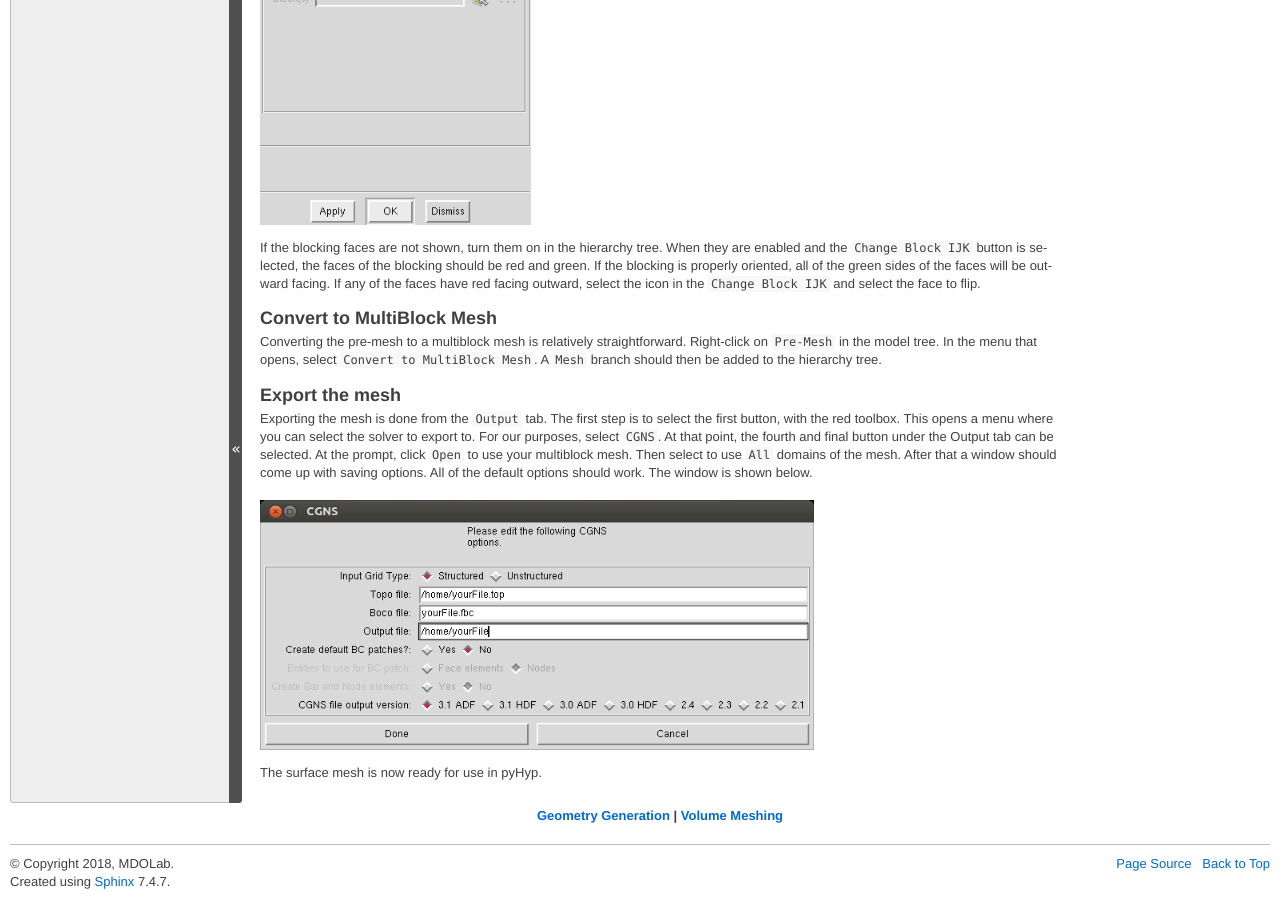
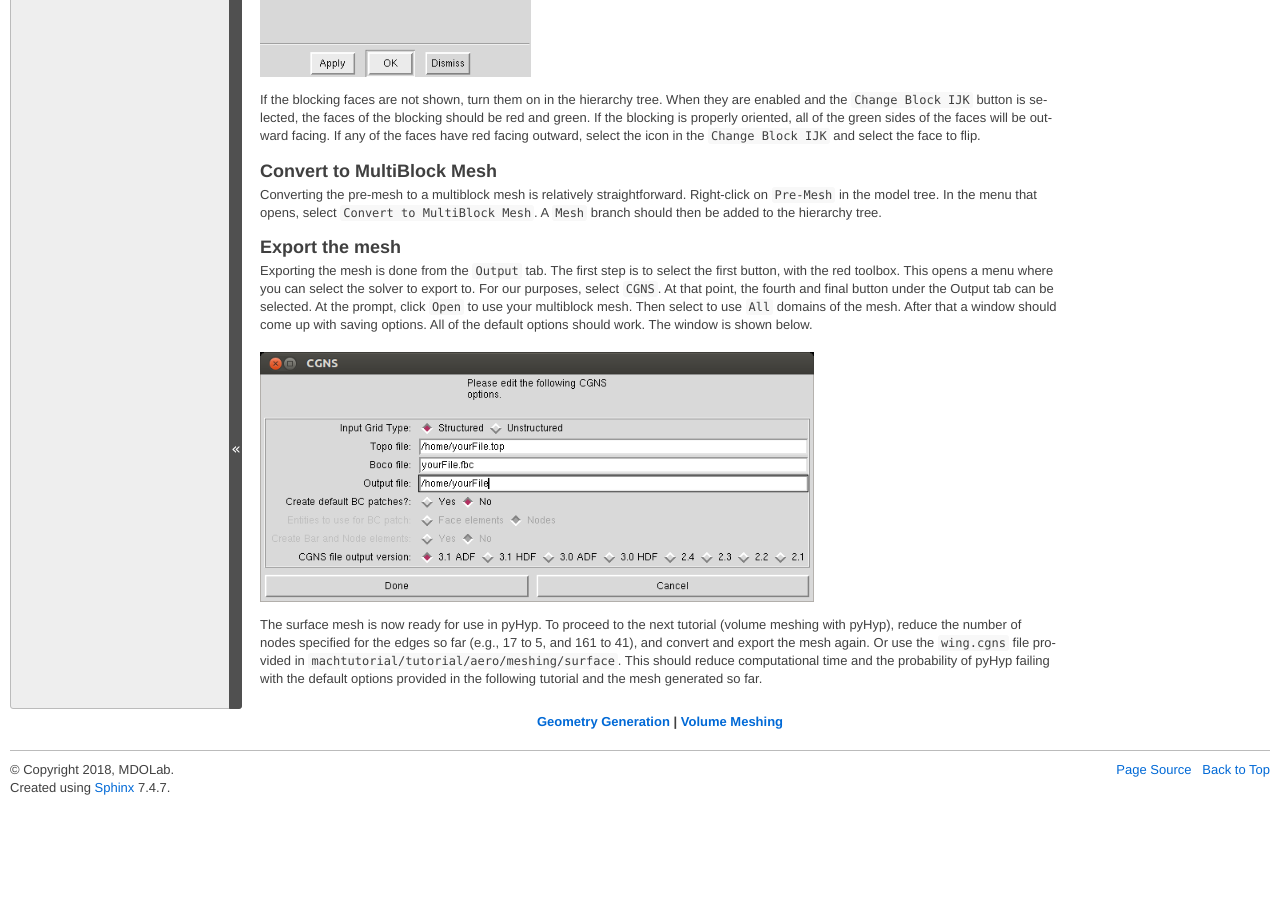
Before and after one commit to LMisTianWang/MACHtutorial, a Sphinx documentation site: the page built from doc/aero_icem.rst, in a window 1280 px wide and 900 px high, scrolled down 15975 px. Built offline with Sphinx 7.4.7, drawn with Linux system fonts in a browser that asks for light colours; after the commit the page ends 16781 px from its top, so only the background shows below that; some of the changed text lies outside the part shown.

Commit message:
Some minor edits and comments

```diff
--- a/doc/aero_icem.rst
+++ b/doc/aero_icem.rst
@@ -372,7 +372,7 @@ For this case, we will define properties for the edges of the blocks which will
     .. note:: For reference, in the menu shown above, the numbers in the gray boxes next to some items (e.g., ``Spacing 1`` and ``Spacing 2``) show the smallest values that can actually be achieved. Also, the ``linked`` numbers shown when linking edges (e.g., ``linked 22 26``) correspond to the numbers of the vertices of the edges. These numbers can be displayed by checking ``Vertices`` in the model tree and then right-clicking it and clicking on ``Numbers``. These numbers can be used to verify that the correct edges are selected while linking.
 
     Similarly, we will now set the ``Edge Params`` for the longer horizontal leading and trailing edges.
-    Select the top edge at the leading side, enter 161 for ``Nodes``, select ``Hyperbolic`` for the ``Mesh law``, link ``Sp2`` to the horizontal edge closer to the wingtip that we set parameters for right before this, click the box for ``Copy Parameters`` if it is not already selected by default, and accept the options.
+    Select the top edge at the leading side, enter 161 for ``Nodes``, select ``Hyperbolic`` for the ``Mesh law``, set ``Spacing 1`` to 0.1, link ``Sp2`` to the horizontal edge closer to the wingtip that we set parameters for right before this, click the box for ``Copy Parameters`` if it is not already selected by default, and accept the options.
     At this point the mesh should look something like the following at the wingtip.
 
     .. image:: images/icem_BadMesh2.png
@@ -468,6 +468,9 @@ The window is shown below.
     :scale: 80
 
 The surface mesh is now ready for use in pyHyp.
+To proceed to the next tutorial (volume meshing with pyHyp), reduce the number of nodes specified for the edges so far (e.g., 17 to 5, and 161 to 41), and convert and export the mesh again.
+Or use the ``wing.cgns`` file provided in ``machtutorial/tutorial/aero/meshing/surface``.
+This should reduce computational time and the probability of pyHyp failing with the default options provided in the following tutorial and the mesh generated so far.
 
 .. centered::
     :ref:`aero_pygeo` | :ref:`aero_pyhyp`
```
Also changed, not shown: doc/images/icem_BadMesh2.png.
